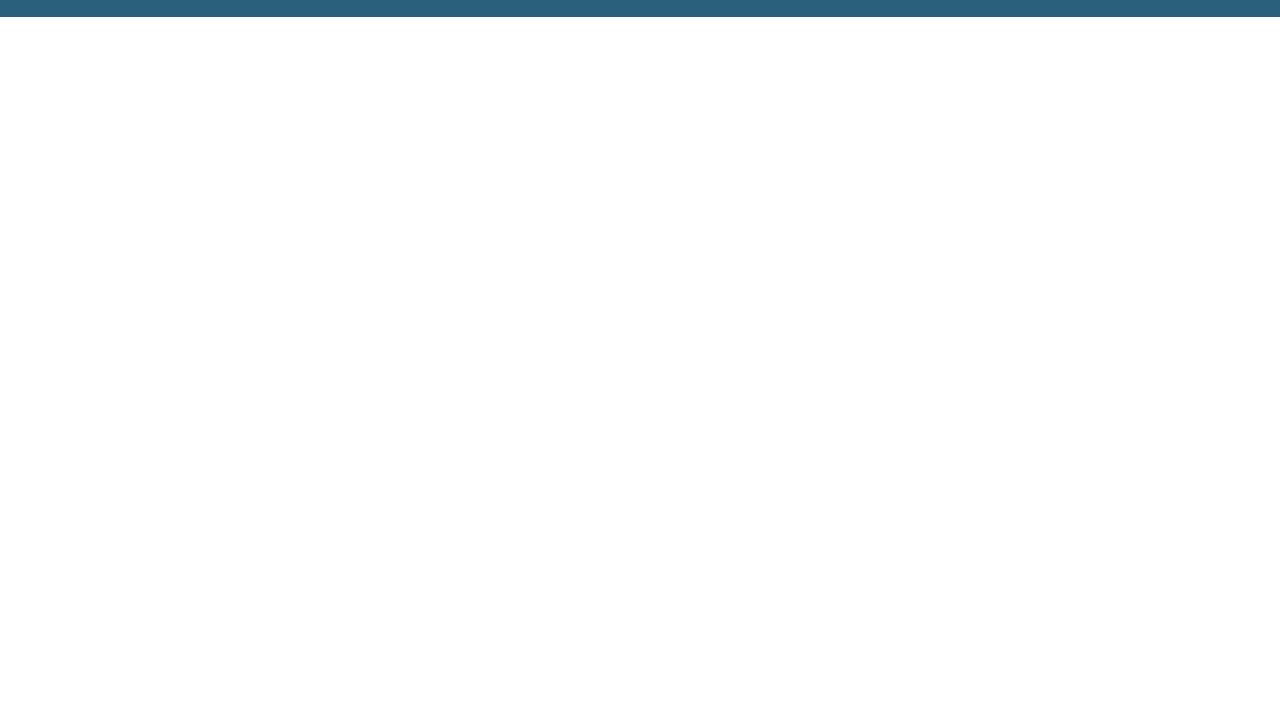
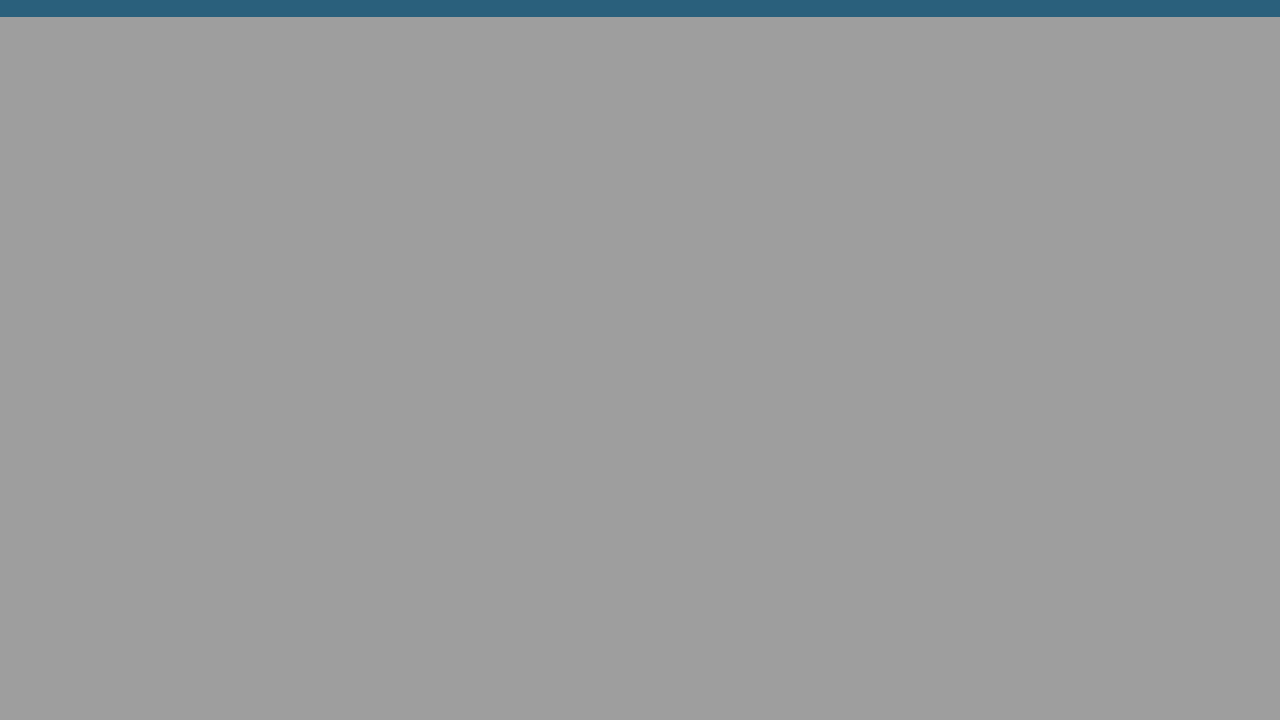
Before and after one commit to Williamlam343/Unit01HW, a plain HTML site: page index.html in a window 1280 px wide. Shown: the part 80-800 px from the top of the page. Drawn offline with Linux system fonts and the light colour scheme; the site is published under a folder, as on GitHub Pages, so addresses that start at the root find nothing.

Commit message:
changed url format

```diff
--- a/assets/css/style.css
+++ b/assets/css/style.css
@@ -52,7 +52,7 @@ figure {
   height: 800px;
   width: 100%;
   margin-bottom: 25px;
-  background-image: url(/assets/images/digital-marketing-meeting.jpg);
+  background-image: url("../images/digital-marketing-meeting.jpg");
   background-size: cover;
   background-position: center;
 }
```
